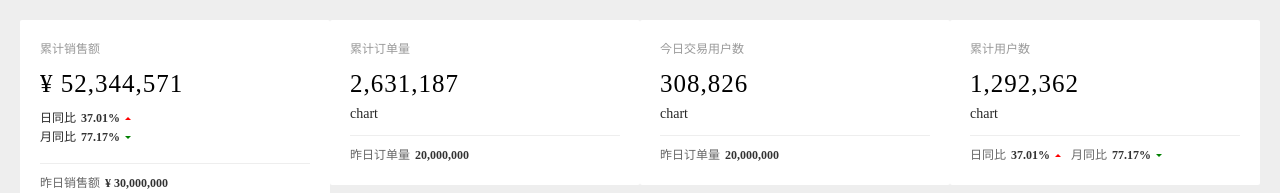
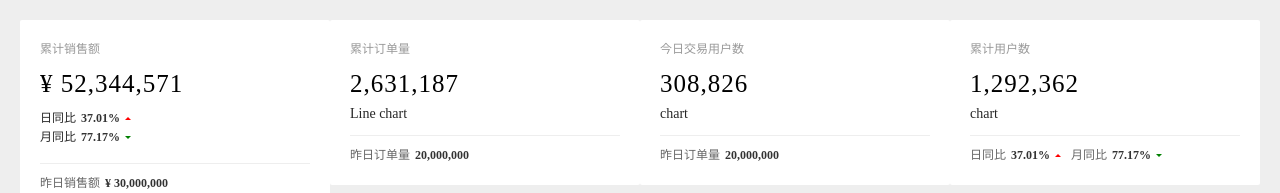
Before and after one commit to Thursss/vi, a React (Create React App) app: page /data-report in a window 1280 px wide. Shown: the top 193 px of the page. Built offline with nearby package versions, Linux system fonts and the light colour scheme.

Commit message:
feat(pluglin): 使用单例模式创建图表插件

```diff
--- a/src/index.tsx
+++ b/src/index.tsx
@@ -1,8 +1,13 @@
 import React from 'react';
 import ReactDOM from 'react-dom';
+import initEChartPlugin from './plugin/initEChartPlugin';
+
+import reportWebVitals from './reportWebVitals';
 import Router from './router';
-import reportWebVitals from './reportWebVitals';
 import './style/index.scss';
+
+// 初始化eachrt插件
+initEChartPlugin();
 
 ReactDOM.render(
   <React.StrictMode>
--- a/src/pages/datav-report/index.tsx
+++ b/src/pages/datav-report/index.tsx
@@ -4,8 +4,11 @@ import { Row, Col, Card } from '../../z-ui';
 
 import Total from './component/Total';
 import TotalNumber from './component/TotalNumber';
+import pluginFactory from '../../plugin/singleton';
 
 function DatavReport() {
+  const lineChart = pluginFactory().get('line');
+
   return (
     <StyleDashboard className="dashboard">
       <div className="overview-wrapper">
@@ -37,7 +40,7 @@ function DatavReport() {
                 value="2,631,187"
                 total={<TotalNumber text="昨日订单量"> 20,000,000</TotalNumber>}
               >
-                <span>chart</span>
+                {lineChart.chart}
               </Total>
             </Card>
           </Col>
--- /dev/null
+++ b/src/plugin/initEChartPlugin.tsx
@@ -0,0 +1,7 @@
+import EChartsLinePlugin from './line';
+import EChartsPiePlugin from './pie';
+
+export default function initEChartPlugin() {
+  new EChartsLinePlugin().configure('line');
+  new EChartsPiePlugin().configure('pie');
+}
--- /dev/null
+++ b/src/plugin/line/index.tsx
@@ -0,0 +1,29 @@
+import pluginFactory from '../singleton';
+import Register from '../singleton/Register';
+import { Base } from '../type/base';
+
+interface EChartsLinePluginProps extends Base {
+  chart?: any;
+}
+
+class EChartsLinePlugin {
+  plugin: Register;
+  description: string;
+  chart?: any;
+  constructor(props?: EChartsLinePluginProps) {
+    this.plugin = pluginFactory();
+    const { description = 'EChart pie test', chart = <div>Line chart</div> } =
+      props ?? {};
+    this.description = description;
+    this.chart = chart;
+  }
+
+  configure(key: string) {
+    this.plugin.register(key, {
+      description: this.description,
+      chart: this.chart,
+    });
+  }
+}
+
+export default EChartsLinePlugin;
--- /dev/null
+++ b/src/plugin/pie/index.tsx
@@ -0,0 +1,29 @@
+import pluginFactory from '../singleton';
+import Register from '../singleton/Register';
+import { Base } from '../type/base';
+
+interface EChartsPiePluginProps extends Base {
+  chart?: any;
+}
+
+class EChartsPiePlugin {
+  plugin: Register;
+  description: string;
+  chart?: any;
+  constructor(props?: EChartsPiePluginProps) {
+    this.plugin = pluginFactory();
+    const { description = 'EChart pie test', chart = <div>Pie chart</div> } =
+      props ?? {};
+    this.description = description;
+    this.chart = chart;
+  }
+
+  configure(key: string) {
+    this.plugin.register(key, {
+      description: this.description,
+      chart: this.chart,
+    });
+  }
+}
+
+export default EChartsPiePlugin;
--- /dev/null
+++ b/src/plugin/singleton/Register.tsx
@@ -0,0 +1,33 @@
+class Register {
+  items: {
+    [key: string]: any;
+  };
+  constructor() {
+    this.items = {};
+  }
+  register(key: string, value: any) {
+    this.items[key] = value;
+    return this;
+  }
+  has(key: string): boolean {
+    const item = this.items[key];
+    return item !== null && item !== undefined;
+  }
+  keys(): string[] {
+    return Object.keys(this.items);
+  }
+  get(key: string) {
+    return this.items[key];
+  }
+  clear() {
+    this.items = {};
+    return this;
+  }
+  remove(key: string) {
+    if (!this.has(key)) return;
+    delete this.items[key];
+    return this;
+  }
+}
+
+export default Register;
--- /dev/null
+++ b/src/plugin/singleton/index.tsx
@@ -0,0 +1,4 @@
+import makeSingleton from './MakeSingleton';
+import Register from './Register';
+
+export default makeSingleton(Register);
--- /dev/null
+++ b/src/plugin/type/base.tsx
@@ -0,0 +1,3 @@
+export interface Base {
+  description: string;
+}
```
Also changed, not shown: src/plugin/singleton/MakeSingleton.tsx (renamed from src/utils/Singleton/index.tsx).
